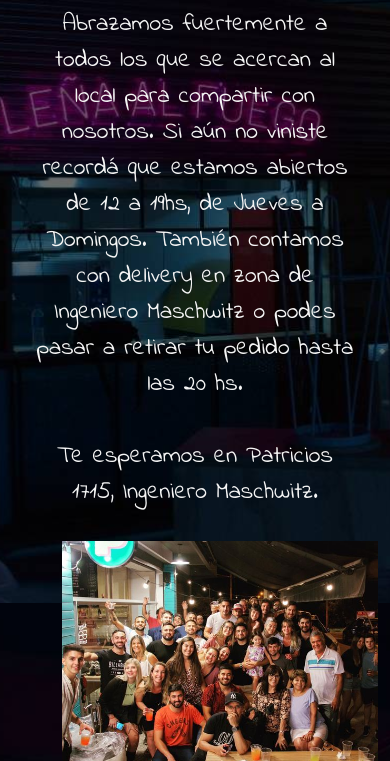
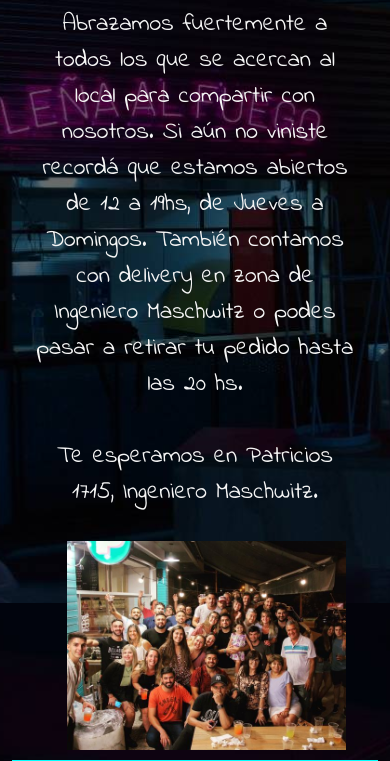
Before and after one commit to rovil89/DisenoWeb, a website: page pages/nosotros.html in a window 390 px wide. Shown: the part 241-1002 px from the top of the page. Drawn offline with nearby package versions, Linux system fonts and the light colour scheme.

Commit message:
retoquee final

```diff
--- a/assets/css/style5.css
+++ b/assets/css/style5.css
@@ -154,6 +154,20 @@ body main img {
     .logot{
         margin-right: 10%;
     }
+    .pizzas img{
+        width: 37.9px;
+        height: 40px;
+    }
+
+    .principal{
+        display: flex;
+        justify-content: center;
+        align-items: center;
+        flex-direction: column;
+    }
+    .gente{
+        margin-right: 10%;
+    }
 
 
 
@@ -188,20 +202,7 @@ main p{
     border-color: aqua;
 }
 
-@media(max-width:576px){
-    .pizzas img{
-            width: 37.9px;
-            height: 40px;
-        }
-
-    .principal{
-            display: flex;
-            justify-content: center;
-            align-items: center;
-            flex-direction: column;
-        }
-    }
-    @media (max-width: 448px) {
+@media (max-width: 448px) {
         .pizzas img{
         width: 26.5px;
         height: 40px;
@@ -211,7 +212,7 @@ main p{
             font-size: 40px;
         }
         .gente {
-            width: 100%;
+            width: 90%;
 
         }
 
--- a/pages/nosotros.html
+++ b/pages/nosotros.html
@@ -57,7 +57,7 @@
     <main class="principal">
         <div class="nosotros"data-aos="zoom-in-right">
             <h2>NOSOTROS</h2>
-            <p class="col-sm-12 text-center">Abrazamos fuertemente a todos los que se acercan al local para compartir con nosotros. Si aún no viniste recordá que estamos abiertos de 12 a 19hs, de Jueves a Domingos. También contamos con delivery en zona de Ingeniero Maschwitz o podes pasar a retirar tu pedido hasta las 20 hs.
+            <p class="col-sm-11 text-center">Abrazamos fuertemente a todos los que se acercan al local para compartir con nosotros. Si aún no viniste recordá que estamos abiertos de 12 a 19hs, de Jueves a Domingos. También contamos con delivery en zona de Ingeniero Maschwitz o podes pasar a retirar tu pedido hasta las 20 hs.
                 <br>
                 <br>
             Te esperamos en Patricios 1715, Ingeniero Maschwitz.
@@ -65,7 +65,7 @@
 
         </div>
 
-        <img class="gente col-xl-6 col-sm-12" data-aos="zoom-in-left" src="../assets/img/gente.jpg" alt="Foto con clientes y amigos">
+        <img class="gente col-xl-6 col-sm-11" data-aos="zoom-in-left" src="../assets/img/gente.jpg" alt="Foto con clientes y amigos">
 
     </main>
     <aside></aside>
```
